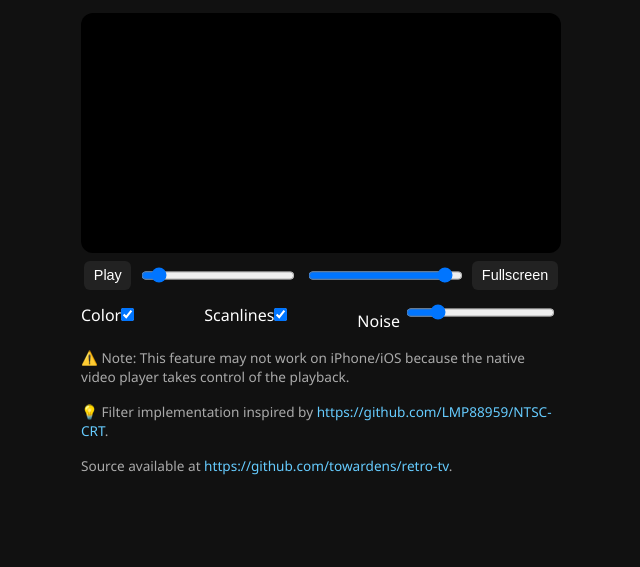
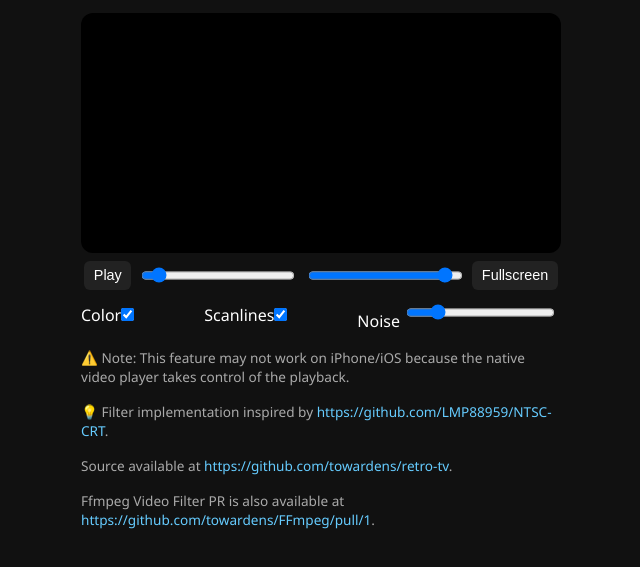
Before and after one commit to towardens/retro-tv, a plain HTML site: page index.html in a window 1280 px wide. Shown: the part 99-666 px from the top of the page, without its empty margins (319-959 px from the left). Drawn offline with Linux system fonts and the light colour scheme; no server answers.

Commit message:
Update index.html

```diff
--- a/index.html
+++ b/index.html
@@ -169,6 +169,11 @@
         Source available at <a href="https://github.com/towardens/retro-tv"
             target="_blank">https://github.com/towardens/retro-tv</a>.
     </div>
+    <div id="info">
+        Ffmpeg Video Filter PR is also available at <a href="https://github.com/towardens/FFmpeg/pull/1"
+            target="_blank">https://github.com/towardens/FFmpeg/pull/1</a>.
+    </div>
+
 
     <script type="module" src="main.js"></script>
 </body>
```
